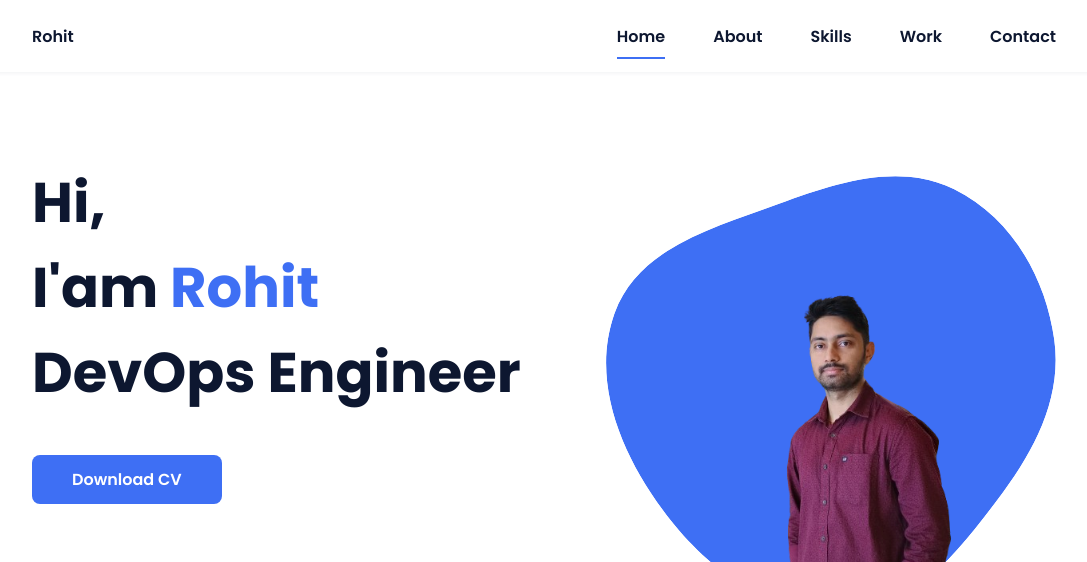
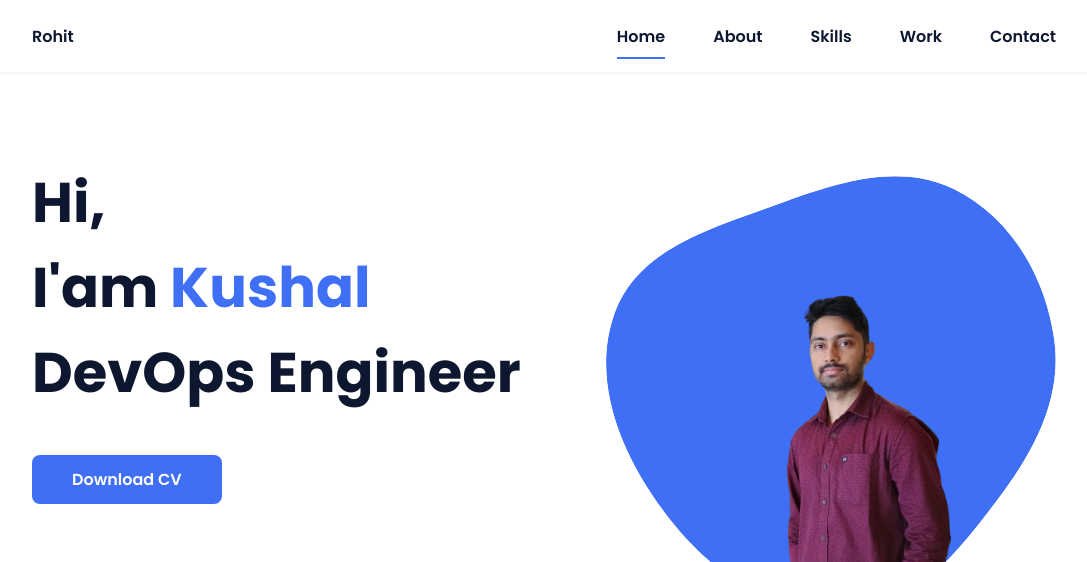
Before and after one commit to klaw321/5, a plain HTML site: page index.html in a window 1280 px wide. Shown: the top 562 px of the page, without its empty margins (96-1183 px from the left). Drawn offline with nearby package versions, Linux system fonts and the light colour scheme.

Commit message:
Update index.html

```diff
--- a/index.html
+++ b/index.html
@@ -9,7 +9,7 @@
         <!-- =====BOX ICONS===== -->
        <link href='https://unpkg.com/boxicons@2.1.4/css/boxicons.min.css' rel='stylesheet'>
 
-        <title>The Cloud Architect</title>
+        <title>DevOps Engineer</title>
     </head>
     <body>
         <!--===== HEADER =====-->
@@ -39,7 +39,7 @@
             <!--===== HOME =====-->
             <section class="home bd-grid" id="home">
                 <div class="home__data">
-                    <h1 class="home__title">Hi,<br>I'am <span class="home__title-color">Rohit</span><br> DevOps Engineer</h1>
+                    <h1 class="home__title">Hi,<br>I'am <span class="home__title-color">Kushal</span><br> DevOps Engineer</h1>
 
                     <a href="assets/pdf/GitCheatSheet.pdf" target="_blank" class="button">Download CV</a>
                 </div>
```
